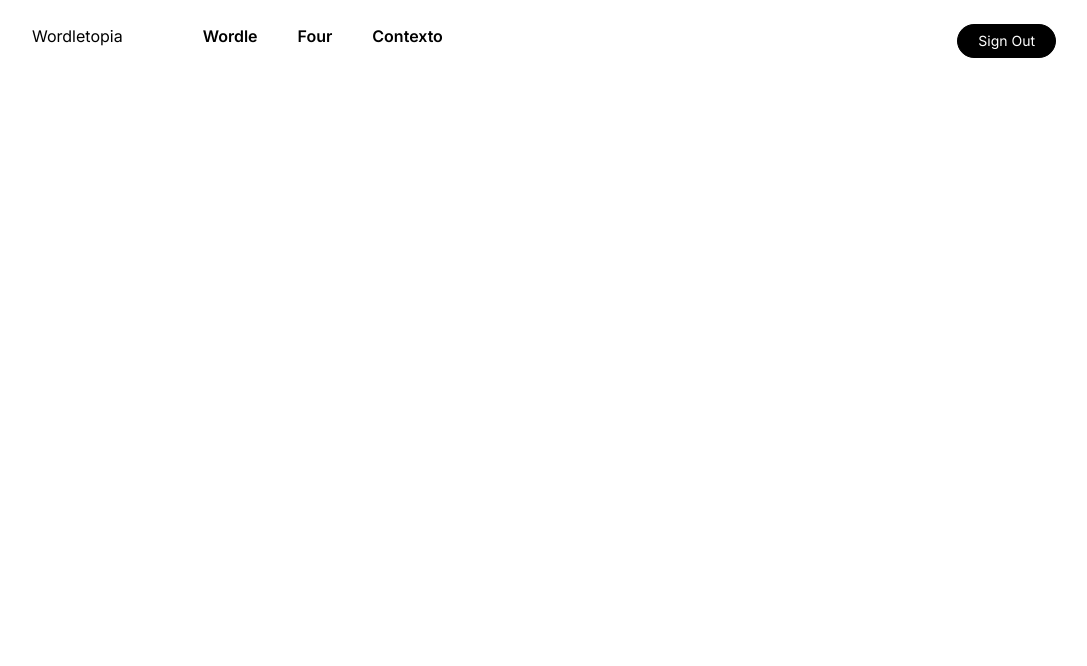
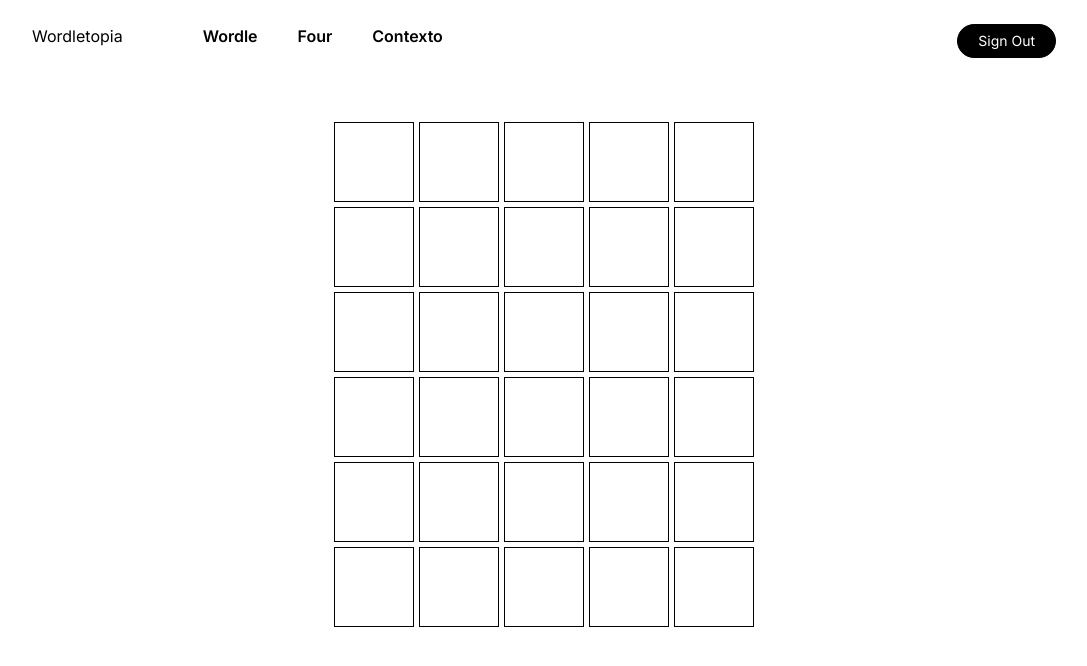
Before and after one commit to jezozobrado/nextWordle, a Next.js app: page /wordle in a window 1280 px wide. Shown: the top 666 px of the page, without its empty margins (96-1183 px from the left). Built offline with nearby package versions, Linux system fonts and the light colour scheme; no server answers.

Commit message:
Render board.

```diff
--- a/app/wordle/page.tsx
+++ b/app/wordle/page.tsx
@@ -2,6 +2,7 @@
 
 import React, { useEffect, useState } from "react";
 import axios from "axios";
+import Line from "@components/Line";
 
 interface IWord {
   day: string;
@@ -12,6 +13,16 @@ interface IWord {
 const Wordle = () => {
   const [words, setWords] = useState<IWord[]>();
   const [solution, setSolution] = useState<string>();
+
+  const [guesses, setGuesses] = useState(Array(6).fill(null));
+
+  useEffect(() => {
+    const handleType = (e: KeyboardEvent) => {};
+
+    window.addEventListener("keydown", handleType);
+
+    return window.removeEventListener("keydown", handleType);
+  }, []);
 
   useEffect(() => {
     if (!words) return;
@@ -34,7 +45,13 @@ const Wordle = () => {
       .catch((err) => console.error(err));
   }, []);
 
-  return <section>{solution}</section>;
+  return (
+    <section className="flex flex-col justify-center items-center w-full gap-[5px]">
+      {guesses.map((guess, i) => (
+        <Line key={i} guess={guess ?? ""} />
+      ))}
+    </section>
+  );
 };
 
 export default Wordle;
--- /dev/null
+++ b/components/Line.tsx
@@ -0,0 +1,22 @@
+import React from "react";
+
+interface Props {
+  guess: string;
+}
+const Line = ({ guess }: Props) => {
+  const WORD_LENGTH = 5;
+
+  const tiles = [];
+
+  for (let i = 0; i < WORD_LENGTH; i++) {
+    const char = guess[i];
+    tiles.push(
+      <div key={i} className="w-20 h-20 border border-solid border-black">
+        {char}
+      </div>
+    );
+  }
+  return <div className="flex gap-[5px]">{tiles}</div>;
+};
+
+export default Line;
```
